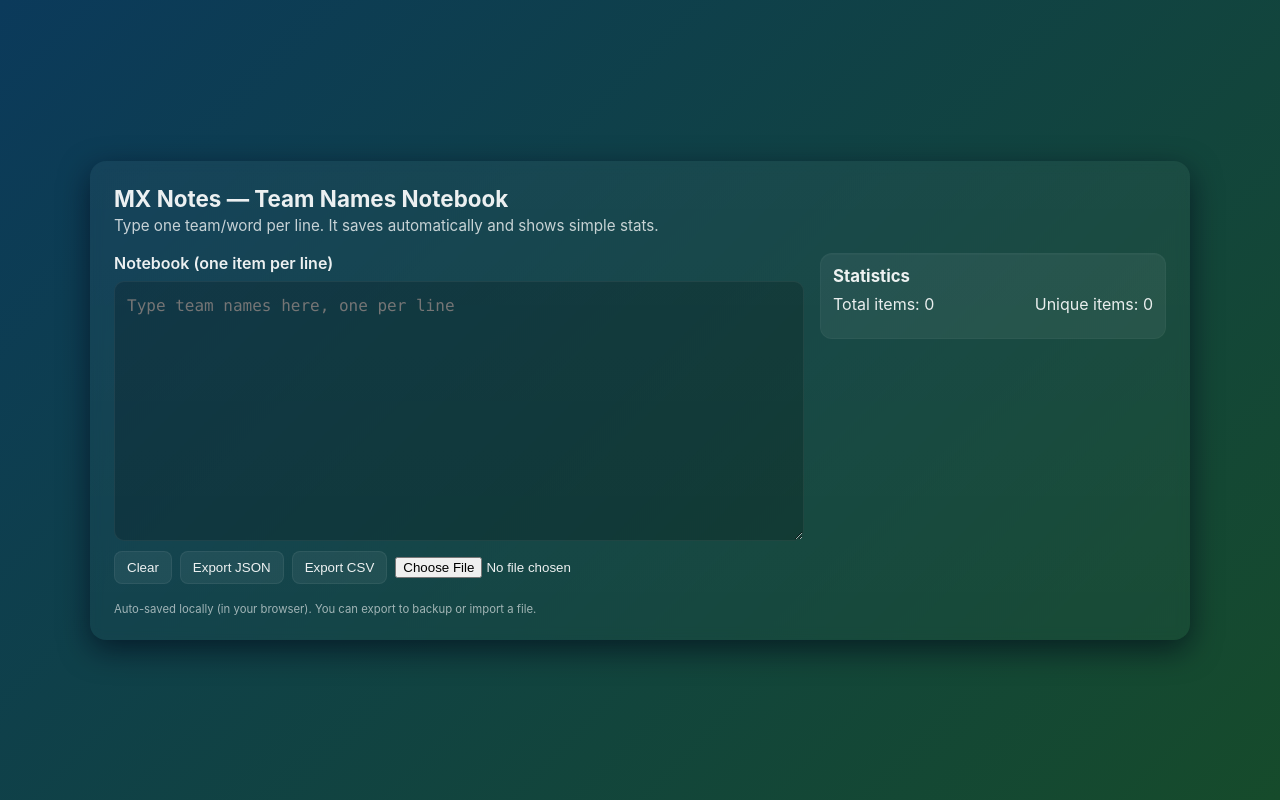
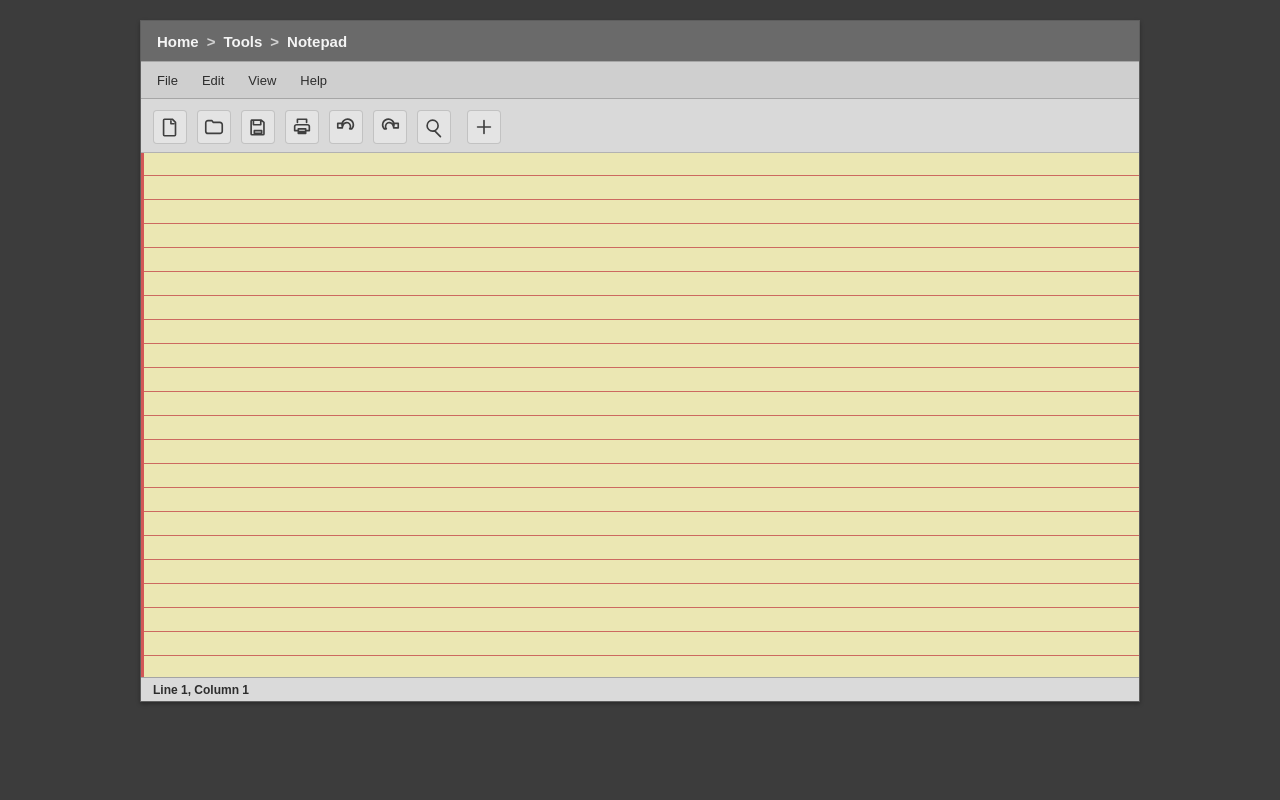
Before and after one commit to clousdtechtz/mx-notes-statistic-website, a plain HTML site: page index.html in a window 1280 px wide. Drawn offline with Linux system fonts and the light colour scheme.

Commit message:
Refresh the web app to a classic notepad look matching the provided reference design and preserving auto-save

```diff
--- a/app.js
+++ b/app.js
@@ -1,124 +1,44 @@
-// app.js — simple notebook: auto-save, parse lines, show frequency stats, export/import
-const STORAGE_KEY = 'mx-notes-lines-v1';
+const STORAGE_KEY = 'mx-notes-notepad-v1';
+const textarea = document.getElementById('notepad');
+const statusText = document.getElementById('statusText');
 
-const textarea = document.getElementById('lines');
-const totalEl = document.getElementById('total');
-const uniqueEl = document.getElementById('unique');
-const freqList = document.getElementById('freqList');
-const clearBtn = document.getElementById('clear');
-const exportJsonBtn = document.getElementById('export-json');
-const exportCsvBtn = document.getElementById('export-csv');
-const fileImport = document.getElementById('fileImport');
-
-function load() {
-  const raw = localStorage.getItem(STORAGE_KEY) || '';
-  textarea.value = raw;
-  updateStatsFromText(raw);
+function loadSave() {
+  const saved = localStorage.getItem(STORAGE_KEY) || '';
+  textarea.value = saved;
+  updateStatus();
 }
 
 let saveTimer = null;
-function scheduleSave() {
+function autoSave() {
   if (saveTimer) clearTimeout(saveTimer);
   saveTimer = setTimeout(() => {
     localStorage.setItem(STORAGE_KEY, textarea.value);
-    updateStatsFromText(textarea.value);
     saveTimer = null;
-  }, 450); // debounce auto-save
+  }, 300);
 }
 
-textarea.addEventListener('input', scheduleSave);
-
-// Update stats: split lines, trim, ignore empty lines, count occurrences
-function updateStatsFromText(text) {
-  const lines = text.split(/\r?\n/).map(l => l.trim()).filter(Boolean);
-  const total = lines.length;
-  const freq = {};
-  for (const l of lines) {
-    const key = l;
-    freq[key] = (freq[key] || 0) + 1;
-  }
-  const uniques = Object.keys(freq).length;
-  totalEl.textContent = total;
-  uniqueEl.textContent = uniques;
-  renderFreqList(freq);
+function getCursorStats() {
+  const text = textarea.value;
+  const start = textarea.selectionStart;
+  const before = text.slice(0, start);
+  const line = before.split('\n').length;
+  const lastLine = before.split('\n').pop() || '';
+  const column = lastLine.length + 1;
+  return { line, column };
 }
 
-function renderFreqList(freq) {
-  freqList.innerHTML = '';
-  // Convert to array, sort by count desc then name
-  const items = Object.entries(freq).sort((a,b)=>{
-    if (b[1] !== a[1]) return b[1]-a[1];
-    return a[0].localeCompare(b[0]);
-  });
-  for (const [name,count] of items) {
-    const li = document.createElement('li');
-    li.innerHTML = `<span class="name">${escapeHtml(name)}</span><span class="count">${count}</span>`;
-    freqList.appendChild(li);
-  }
+function updateStatus() {
+  const { line, column } = getCursorStats();
+  statusText.textContent = `Line ${line}, Column ${column}`;
 }
 
-function escapeHtml(s){
-  return s.replaceAll('&','&amp;').replaceAll('<','&lt;').replaceAll('>','&gt;');
-}
-
-clearBtn.addEventListener('click', ()=>{
-  if (!confirm('Clear all notes? This cannot be undone.')) return;
-  textarea.value = '';
-  localStorage.removeItem(STORAGE_KEY);
-  updateStatsFromText('');
+textarea.addEventListener('input', () => {
+  autoSave();
+  updateStatus();
 });
 
-exportJsonBtn.addEventListener('click', ()=>{
-  const text = textarea.value;
-  const blob = new Blob([JSON.stringify({lines: text.split(/\r?\n/)}, null, 2)], {type:'application/json'});
-  downloadBlob(blob, 'mx-notes.json');
-});
+ttextarea.addEventListener('click', updateStatus);
+textarea.addEventListener('keyup', updateStatus);
+textarea.addEventListener('select', updateStatus);
 
-exportCsvBtn.addEventListener('click', ()=>{
-  const lines = textarea.value.split(/\r?\n/).filter(Boolean);
-  const csv = lines.map(l => `"${String(l).replace(/"/g,'""')}"`).join('\n');
-  const blob = new Blob([csv], {type:'text/csv'});
-  downloadBlob(blob, 'mx-notes.csv');
-});
-
-fileImport.addEventListener('change', async (e) => {
-  const f = e.target.files?.[0];
-  if (!f) return;
-  const txt = await f.text();
-  // Try parse as JSON with { lines: [...] } or raw text
-  try {
-    const parsed = JSON.parse(txt);
-    if (Array.isArray(parsed.lines)) {
-      textarea.value = parsed.lines.join('\n');
-    } else {
-      // fallback: store the whole string
-      textarea.value = String(parsed);
-    }
-  } catch(err) {
-    // not JSON — treat as csv or text: replace commas with newlines only if looks CSV
-    if (txt.includes('\n')) {
-      textarea.value = txt;
-    } else if (txt.includes(',')) {
-      textarea.value = txt.split(',').map(s=>s.trim()).join('\n');
-    } else {
-      textarea.value = txt;
-    }
-  }
-  scheduleSave();
-  // clear the file input so same file can be imported again if needed
-  e.target.value = '';
-});
-
-function downloadBlob(blob, filename){
-  const url = URL.createObjectURL(blob);
-  const a = document.createElement('a');
-  a.href = url;
-  a.download = filename;
-  document.body.appendChild(a);
-  a.click();
-  a.remove();
-  setTimeout(()=>URL.revokeObjectURL(url), 5000);
-}
-
-// Initialize
-load();
+loadSave();
--- a/index.html
+++ b/index.html
@@ -1,45 +1,66 @@
 <!doctype html>
 <html lang="en">
   <head>
-  <meta charset="utf-8" />
-  <meta name="viewport" content="width=device-width,initial-scale=1" />
-  <title>MX Notes — Team Names Notebook</title>
+    <meta charset="UTF-8" />
+    <meta name="viewport" content="width=device-width, initial-scale=1.0" />
+    <title>MX Notes Notepad</title>
     <link rel="stylesheet" href="styles.css" />
   </head>
   <body>
-  <main class="app">
-    <header>
-      <h1>MX Notes — Team Names Notebook</h1>
-      <p class="subtitle">Type one team/word per line. It saves automatically and shows simple stats.</p>
+    <div class="page-shell">
+      <div class="notepad-window">
+        <header class="crumb-bar">
+          <span>Home</span>
+          <span class="sep">&gt;</span>
+          <span>Tools</span>
+          <span class="sep">&gt;</span>
+          <span class="current">Notepad</span>
         </header>
 
-    <section class="controls">
-      <div class="left">
-        <label for="lines">Notebook (one item per line)</label>
-        <textarea id="lines" placeholder="Type team names here, one per line"></textarea>
-        <div class="buttons">
-          <button id="clear">Clear</button>
-          <button id="export-json">Export JSON</button>
-          <button id="export-csv">Export CSV</button>
-          <input id="fileImport" type="file" accept=".json,text/json,.csv,.txt" />
+        <nav class="menu-bar" aria-label="Menu">
+          <button>File</button>
+          <button>Edit</button>
+          <button>View</button>
+          <button>Help</button>
+        </nav>
+
+        <div class="toolbar" aria-label="Toolbar">
+          <button class="tool-btn" aria-label="New document">
+            <svg viewBox="0 0 24 24" aria-hidden="true"><path d="M6 3.5h8.5L18 7v13.5a1 1 0 0 1-1 1H6a1 1 0 0 1-1-1v-16a1 1 0 0 1 1-1Zm7 1.8v3.2h3.2"/></svg>
+          </button>
+          <button class="tool-btn" aria-label="Open file">
+            <svg viewBox="0 0 24 24" aria-hidden="true"><path d="M3 7.5A2.5 2.5 0 0 1 5.5 5h4.3l1.3 2h7.4A2.5 2.5 0 0 1 21 9.5v7A2.5 2.5 0 0 1 18.5 19h-13A2.5 2.5 0 0 1 3 16.5v-9Z"/></svg>
+          </button>
+          <button class="tool-btn" aria-label="Save">
+            <svg viewBox="0 0 24 24" aria-hidden="true"><path d="M5 4.5h10.5L18.5 7v12.5a1 1 0 0 1-1 1h-12a1 1 0 0 1-1-1V5.5a1 1 0 0 1 1-1Zm2 0v5h8v-5M8 16h8v3H8v-3Z"/></svg>
+          </button>
+          <button class="tool-btn" aria-label="Print">
+            <svg viewBox="0 0 24 24" aria-hidden="true"><path d="M7 7V3.5h10V7M6 9.5h12a2 2 0 0 1 2 2v4.5H16v3H8v-3H4V11.5a2 2 0 0 1 2-2Zm2 7.5h8v-3H8v3Z"/></svg>
+          </button>
+          <button class="tool-btn" aria-label="Undo">
+            <svg viewBox="0 0 24 24" aria-hidden="true"><path d="M8 8H3v5h5v-2H7.8A6.2 6.2 0 1 1 18.2 14H16a4.2 4.2 0 1 0-7.5-2.8H8V8Z"/></svg>
+          </button>
+          <button class="tool-btn" aria-label="Redo">
+            <svg viewBox="0 0 24 24" aria-hidden="true"><path d="M16 8h5v5h-5v-2h.2A6.2 6.2 0 1 0 5.8 14H8a4.2 4.2 0 1 1 7.5-2.8H16V8Z"/></svg>
+          </button>
+          <button class="tool-btn" aria-label="Search">
+            <svg viewBox="0 0 24 24" aria-hidden="true"><path d="M10.5 4.5a6 6 0 1 1 0 12a6 6 0 0 1 0-12Zm8.5 18l-5.4-5.4"/></svg>
+          </button>
+          <button class="tool-btn add-btn" aria-label="Add item">
+            <svg viewBox="0 0 24 24" aria-hidden="true"><path d="M12 5v14M5 12h14"/></svg>
+          </button>
+        </div>
+
+        <div class="editor-shell">
+          <textarea id="notepad" rows="24" spellcheck="false" aria-label="Notebook"></textarea>
+        </div>
+
+        <footer class="status-bar">
+          <span id="statusText">Line 1, Column 1</span>
+        </footer>
       </div>
     </div>
 
-      <aside class="stats" aria-live="polite">
-        <h2>Statistics</h2>
-        <div class="summary">
-          <div>Total items: <span id="total">0</span></div>
-          <div>Unique items: <span id="unique">0</span></div>
-        </div>
-        <ul id="freqList" class="freq-list"></ul>
-      </aside>
-    </section>
-
-    <footer>
-      <small>Auto-saved locally (in your browser). You can export to backup or import a file.</small>
-    </footer>
-  </main>
-
-  <script src="app.js" type="module"></script>
+    <script src="app.js"></script>
   </body>
 </html>
--- a/styles.css
+++ b/styles.css
@@ -1,172 +1,187 @@
-:root{
-  --bg-duration: 36s;
-  --accent: rgba(255,255,255,0.92);
-  --panel-bg: rgba(255,255,255,0.06);
-  --glass: rgba(255,255,255,0.06);
-  --radius: 12px;
-  --gap: 16px;
-  --max-width: 1100px;
-  --mono: ui-monospace, SFMono-Regular, Menlo, Monaco, 'Roboto Mono', 'Courier New', monospace;
+* {
+  box-sizing: border-box;
 }
 
-/* Ambient 9-color loop (smooth interpolation) */
-body{
-  min-height:100vh;
-  margin:0;
-  font-family: Inter, system-ui, -apple-system, "Segoe UI", Roboto, "Helvetica Neue", Arial;
-  color: var(--accent);
-  background: linear-gradient(135deg,
-    #0f172a 0%,
-    #0f172a 100%);
-  animation: ambient var(--bg-duration) linear infinite;
-  -webkit-font-smoothing:antialiased;
-  -moz-osx-font-smoothing:grayscale;
-  display:flex;
-  align-items:center;
-  justify-content:center;
-  padding:32px;
-  box-sizing:border-box;
+html, body {
+  margin: 0;
+  min-height: 100%;
+  height: 100%;
+  font-family: Arial, Helvetica, sans-serif;
+  background: #3c3c3c;
 }
 
-@keyframes ambient{
-  0%   { background: linear-gradient(135deg,#081229,#0b3a5b); }
-  11%  { background: linear-gradient(135deg,#0b3a5b,#164b2b); }
-  22%  { background: linear-gradient(135deg,#164b2b,#3b4e9b); }
-  33%  { background: linear-gradient(135deg,#3b4e9b,#7f2b6b); }
-  44%  { background: linear-gradient(135deg,#7f2b6b,#b45a2f); }
-  55%  { background: linear-gradient(135deg,#b45a2f,#d9b400); }
-  66%  { background: linear-gradient(135deg,#d9b400,#2a7f7f); }
-  77%  { background: linear-gradient(135deg,#2a7f7f,#1b1f3a); }
-  88%  { background: linear-gradient(135deg,#1b1f3a,#0b3a5b); }
-  100% { background: linear-gradient(135deg,#081229,#0b3a5b); }
+body {
+  display: flex;
+  align-items: flex-start;
+  justify-content: center;
+  padding: 20px 16px 10px;
 }
 
-.app{
-  width:100%;
-  max-width: var(--max-width);
-  background: linear-gradient(180deg, rgba(255,255,255,0.04), rgba(255,255,255,0.02));
-  border-radius:16px;
-  padding:24px;
-  box-shadow: 0 10px 30px rgba(2,6,23,0.6);
-  box-sizing:border-box;
-  backdrop-filter: blur(6px);
+.page-shell {
+  width: 100%;
+  max-width: 1000px;
 }
 
-header h1{
-  margin:0 0 4px 0;
-  font-size:1.4rem;
-}
-.subtitle{
-  margin:0 0 18px 0;
-  color:rgba(255,255,255,0.76);
-  font-size:0.95rem;
+.notepad-window {
+  width: 100%;
+  background: #d2d2d2;
+  border: 1px solid #5e5e5e;
+  box-shadow: 0 2px 4px rgba(0, 0, 0, 0.3);
+  overflow: hidden;
 }
 
-.controls{
-  display:flex;
-  gap:var(--gap);
-  align-items:flex-start;
-  flex-wrap:wrap;
+.crumb-bar {
+  display: flex;
+  align-items: center;
+  gap: 8px;
+  height: 40px;
+  padding: 0 16px;
+  background: #6a6a6a;
+  color: #f4f4f4;
+  font-size: 15px;
+  font-weight: 600;
 }
 
-.left{
-  flex:1 1 520px;
-  min-width:260px;
-  display:flex;
-  flex-direction:column;
+.crumb-bar .sep {
+  opacity: 0.75;
 }
 
-label{
-  font-weight:600;
-  margin-bottom:8px;
+.crumb-bar .current {
+  font-weight: 700;
 }
 
-textarea{
-  min-height:260px;
-  resize:vertical;
-  padding:12px;
-  border-radius:10px;
-  border:1px solid rgba(255,255,255,0.06);
-  background: rgba(0,0,0,0.18);
-  color:var(--accent);
-  font-size:1rem;
-  line-height:1.5;
-  font-family: var(--mono);
-  box-sizing:border-box;
+.menu-bar {
+  display: flex;
+  gap: 12px;
+  height: 38px;
+  padding: 0 10px;
+  background: #cfcfcf;
+  border-top: 1px solid rgba(0, 0, 0, 0.2);
+  border-bottom: 1px solid rgba(0, 0, 0, 0.2);
 }
 
-.buttons{
-  margin-top:10px;
-  display:flex;
-  gap:8px;
-  align-items:center;
+.menu-bar button {
+  border: 0;
+  background: transparent;
+  font-size: 13px;
+  color: #2d2d2d;
+  cursor: pointer;
+  padding: 0 6px;
 }
 
-button{
-  background:rgba(255,255,255,0.06);
-  color:var(--accent);
-  border:1px solid rgba(255,255,255,0.06);
-  padding:8px 12px;
-  border-radius:8px;
-  cursor:pointer;
-}
-button:hover{ filter:brightness(1.05); }
-
-input[type="file"]{
-  background:transparent;
-  color:var(--accent);
+.toolbar {
+  display: flex;
+  align-items: center;
+  gap: 10px;
+  min-height: 54px;
+  padding: 8px 12px 6px;
+  background: #d9d9d9;
+  border-bottom: 1px solid rgba(0, 0, 0, 0.18);
 }
 
-.stats{
-  width:320px;
-  min-width:220px;
-  background: var(--panel-bg);
-  padding:12px;
-  border-radius:12px;
-  box-shadow: inset 0 1px 0 rgba(255,255,255,0.02);
-  border:1px solid rgba(255,255,255,0.03);
+.tool-btn {
+  width: 34px;
+  height: 34px;
+  display: inline-flex;
+  align-items: center;
+  justify-content: center;
+  border: 1px solid rgba(0, 0, 0, 0.15);
+  background: rgba(255, 255, 255, 0.3);
+  border-radius: 4px;
+  color: #3f3f3f;
+  padding: 0;
+  cursor: pointer;
 }
 
-.stats h2{
-  margin-top:0;
-  margin-bottom:8px;
-  font-size:1.05rem;
+.tool-btn svg {
+  width: 22px;
+  height: 22px;
+  stroke: currentColor;
+  fill: none;
+  stroke-width: 1.8;
+  stroke-linecap: round;
+  stroke-linejoin: round;
 }
 
-.summary{
-  display:flex;
-  justify-content:space-between;
-  gap:8px;
-  margin-bottom:12px;
-  color:rgba(255,255,255,0.9);
+.tool-btn.add-btn {
+  margin-left: 6px;
 }
 
-.freq-list{
-  list-style:none;
-  padding:0;
-  margin:0;
-  max-height:360px;
-  overflow:auto;
-}
-.freq-list li{
-  display:flex;
-  justify-content:space-between;
-  padding:6px 8px;
-  border-radius:8px;
-  margin-bottom:6px;
-  font-size:0.95rem;
-  background: linear-gradient(90deg, rgba(255,255,255,0.02), rgba(255,255,255,0.01));
+.editor-shell {
+  position: relative;
+  background: #ebe7b3;
+  padding: 0;
+  min-height: 420px;
 }
 
-footer{
-  margin-top:16px;
-  color:rgba(255,255,255,0.6);
-  font-size:0.85rem;
+.editor-shell::before {
+  content: "";
+  position: absolute;
+  left: 0;
+  top: 0;
+  bottom: 0;
+  width: 3px;
+  background: #d25757;
 }
 
-/* Responsive */
-@media (max-width:900px){
-  .controls{ flex-direction:column; }
-  .stats{ width:100%; order:2; }
-  .left{ order:1; }
+#notepad {
+  width: 100%;
+  min-height: 420px;
+  height: 520px;
+  resize: none;
+  border: 0;
+  background-color: #ebe7b3;
+  background-image: repeating-linear-gradient(
+    to bottom,
+    transparent 0,
+    transparent 22px,
+    rgba(196, 75, 75, 0.8) 22px,
+    rgba(196, 75, 75, 0.8) 23px,
+    transparent 23px,
+    transparent 24px
+  );
+  color: #1b1b1b;
+  line-height: 24px;
+  font-size: 14px;
+  letter-spacing: 0.02em;
+  padding: 0 14px 0 18px;
+  outline: none;
+  font-family: "Courier New", monospace;
 }
+
+#notepad::selection {
+  background: rgba(84, 126, 255, 0.3);
+}
+
+.status-bar {
+  display: flex;
+  align-items: center;
+  height: 24px;
+  padding: 0 12px;
+  background: #dadada;
+  border-top: 1px solid rgba(0, 0, 0, 0.25);
+  color: #2d2d2d;
+  font-size: 12px;
+  font-weight: 600;
+}
+
+@media (max-width: 640px) {
+  body {
+    padding: 10px 6px 8px;
+  }
+
+  .crumb-bar {
+    font-size: 13px;
+    padding: 0 10px;
+  }
+
+  .menu-bar {
+    gap: 8px;
+    overflow-x: auto;
+  }
+
+  .toolbar {
+    gap: 8px;
+    overflow-x: auto;
+  }
+}
```
Lines whose indentation alone changed are shown as unchanged.
